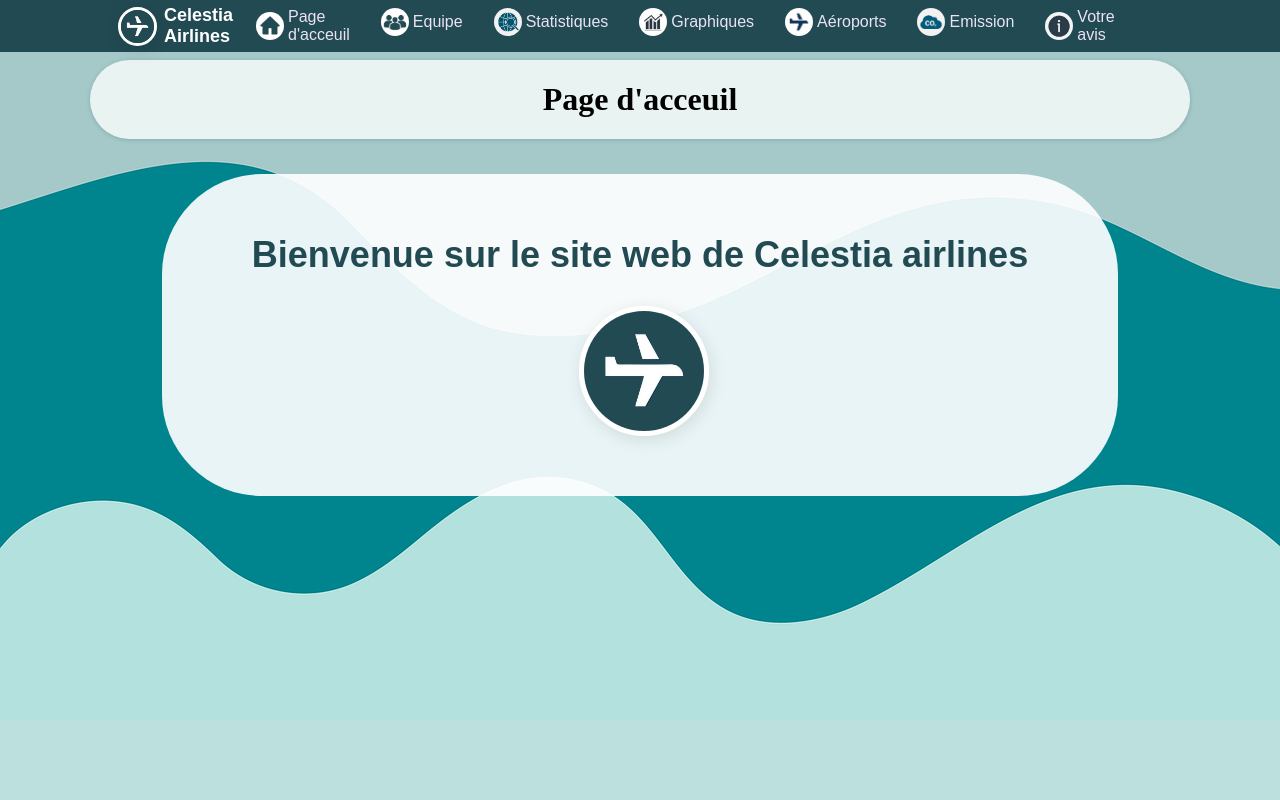
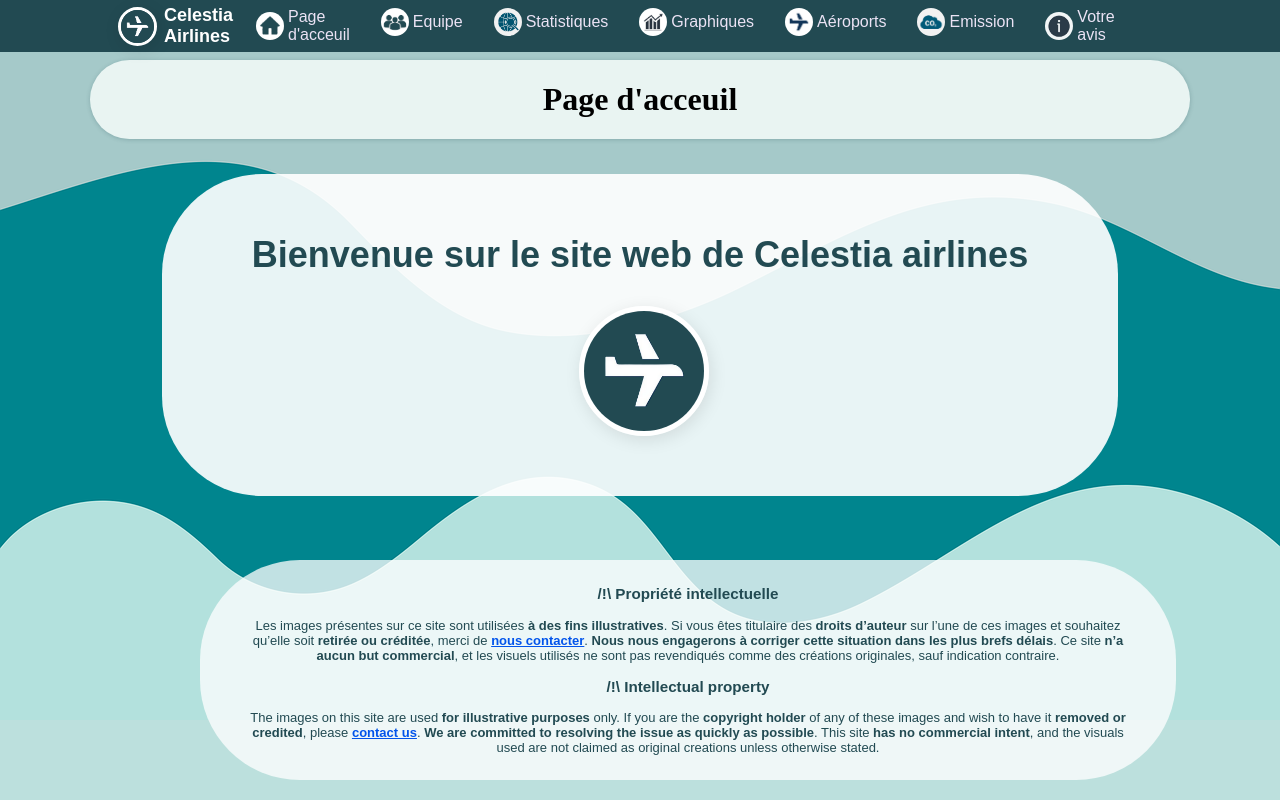
Before and after one commit to Younesdjzz/Bac1-website, a Flask app: page / in a window 1280 px wide. Run offline with Flask 3, Linux system fonts and the light colour scheme.

Commit message:
ajout du disclaimer par rapport aux droits d'auteurs

```diff
--- a/mobility/static/style.css
+++ b/mobility/static/style.css
@@ -113,6 +113,27 @@ div.welcome {
    margin: auto;
    text-align: center;
    z-index: 4;
+}
+
+div.disclaimer {
+   position: absolute;
+   background-color: #ffffffc1;
+   color: #224a52;
+   font-size: small;
+   bottom: 20px;
+   left: 200px;
+   padding: 40px;
+   padding-top: 10px;
+   padding-bottom: 25px;
+   border-radius: 100px;
+   width: 70%;
+   text-align: center;
+   z-index: 4;
+}
+
+a.contact {
+   color: #0254eb;
+   font-weight: 600;
 }
 
 h1 {
--- a/mobility/templates/home.html
+++ b/mobility/templates/home.html
@@ -11,6 +11,22 @@
         <p><img class="site" src="{{url_for('static', filename='logo_site_bleu.png')}}"></p>
     </div>
 </div>
+
+<div class="disclaimer">
+    <h3>/!\ Propriété intellectuelle</h3>
+
+    Les images présentes sur ce site sont utilisées <strong>à des fins illustratives</strong>. Si vous êtes titulaire des <strong>droits d’auteur</strong> sur l’une de ces images et souhaitez qu’elle soit <strong>retirée ou créditée</strong>, merci de <a href="/equipe" class="contact">nous contacter</a>. <strong>Nous nous engagerons à corriger cette situation dans les plus brefs délais</strong>.
+
+    Ce site <strong>n’a aucun but commercial</strong>, et les visuels utilisés ne sont pas revendiqués comme des créations originales, sauf indication contraire.
+
+    <h3>/!\ Intellectual property</h3>
+
+    The images on this site are used <strong>for illustrative purposes</strong> only. If you are the <strong>copyright holder</strong> of any of these images and wish to have it <strong>removed or credited</strong>, please <a href="/equipe" class="contact">contact us</a>. <strong>We are committed to resolving the issue as quickly as possible</strong>.
+
+    This site <strong>has no commercial intent</strong>, and the visuals used are not claimed as original creations unless otherwise stated.
+
+</div>
+
 {% endblock %}
 
 {% block content_down %}<img class="fond_up" src="{{url_for('static', filename='fond_site.png')}}">{% endblock %}
```
Also changed, not shown: mobility/templates/avis.html (+0 -100 lines).
